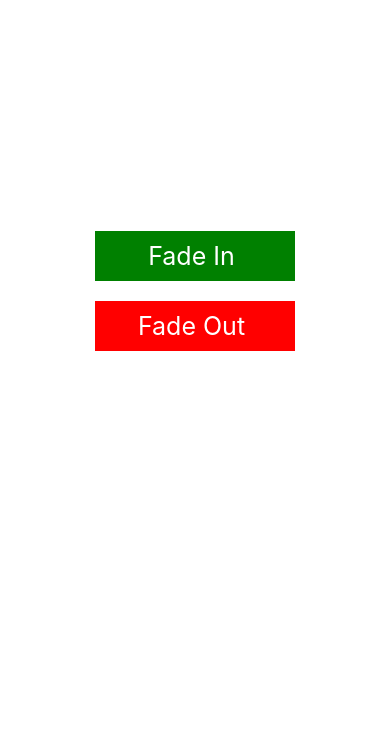
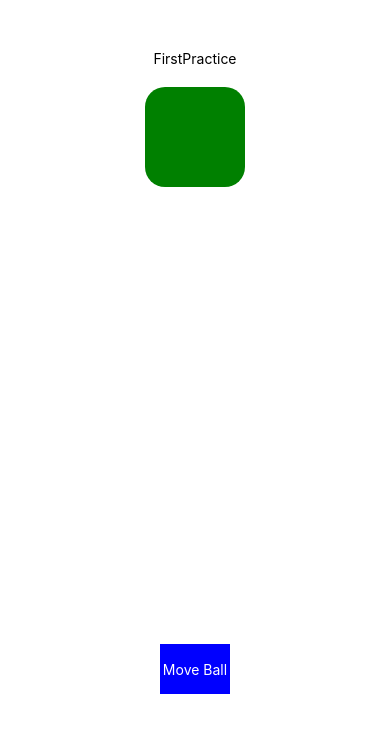
Before and after one commit to saurabhkara/React-Native-Animated, a React Native app: screen / in a window 390 px wide. Shown: the top 732 px of the page. Built offline with nearby package versions, Linux system fonts and the light colour scheme.

Commit message:
animated.spring

```diff
--- a/App.tsx
+++ b/App.tsx
@@ -1,6 +1,7 @@
-import Timing from './src/screens/Timing';
+// import Timing from './src/screens/Timing';
 import React from 'react';
+import FirstPractice from './src/screens/FirstPractice';
 
 export default function App() {
-  return <Timing />;
+  return <FirstPractice />;
 }
--- /dev/null
+++ b/src/components/FadeInView.tsx
@@ -0,0 +1,31 @@
+import {Text, Animated, StyleSheet} from 'react-native';
+import React, {useRef, useEffect} from 'react';
+
+export default function FadeInView() {
+  const fadeInOut = useRef(new Animated.Value(0)).current;
+
+  useEffect(() => {
+    Animated.timing(fadeInOut, {
+      toValue: 1,
+      duration: 2000,
+      useNativeDriver: true,
+    }).start();
+  }, [fadeInOut]);
+
+  return (
+    <Animated.View style={[styles.view, {opacity: fadeInOut}]}>
+      <Text>FadeInView</Text>
+    </Animated.View>
+  );
+}
+const styles = StyleSheet.create({
+  view: {
+    width: 200,
+    height: 50,
+    backgroundColor: 'blue',
+    justifyContent: 'center',
+    alignItems: 'center',
+    alignSelf: 'center',
+    marginVertical: 10,
+  },
+});
--- /dev/null
+++ b/src/screens/FirstPractice.tsx
@@ -0,0 +1,86 @@
+import {View, Text, Animated, StyleSheet, TouchableOpacity} from 'react-native';
+import React, {useRef, useState} from 'react';
+
+export default function FirstPractice() {
+  const aniRef = useRef(new Animated.Value(0)).current;
+  const [moved, setMoved] = useState(false);
+
+  const animateBall = () => {
+    console.log('Working');
+    Animated.timing(aniRef, {
+      toValue: moved ? 0 : 1,
+      duration: 1000,
+      useNativeDriver: true,
+    }).start();
+  };
+
+  return (
+    <View style={styles.container}>
+      <Text>FirstPractice</Text>
+      <Animated.View
+        style={[
+          styles.ball,
+          {
+            transform: [
+              {
+                translateY: aniRef.interpolate({
+                  inputRange: [0, 1],
+                  outputRange: [0, 100],
+                }),
+              },
+              //   {
+              //     translateX: aniRef.interpolate({
+              //       inputRange: [0, 1],
+              //       outputRange: [0, -50],
+              //     }),
+              //   },
+              {
+                rotate: aniRef.interpolate({
+                  inputRange: [0, 1],
+                  outputRange: ['0deg', '360deg'],
+                }),
+              },
+              {
+                scale: aniRef.interpolate({
+                  inputRange: [0, 1],
+                  outputRange: [1, 1.5],
+                }),
+              },
+            ],
+          },
+        ]}
+      />
+      <TouchableOpacity
+        style={styles.button}
+        onPress={() => {
+          setMoved(!moved);
+          animateBall();
+        }}>
+        <Text style={{color: 'white'}}>Move Ball</Text>
+      </TouchableOpacity>
+    </View>
+  );
+}
+const styles = StyleSheet.create({
+  container: {
+    flex: 1,
+    marginVertical: 50,
+    alignItems: 'center',
+  },
+  ball: {
+    width: 100,
+    height: 100,
+    borderRadius: 20,
+    backgroundColor: 'green',
+    marginVertical: 20,
+  },
+  button: {
+    backgroundColor: 'blue',
+    width: 70,
+    height: 50,
+    justifyContent: 'center',
+    alignItems: 'center',
+    position: 'absolute',
+    bottom: 100,
+  },
+});
--- a/src/screens/Timing.tsx
+++ b/src/screens/Timing.tsx
@@ -1,6 +1,7 @@
 import {View, Text, Animated, TouchableOpacity, StyleSheet} from 'react-native';
 import {useRef} from 'react';
 import React from 'react';
+import FadeInView from '../components/FadeInView';
 
 export default function Timing() {
   const fadeInOut = useRef(new Animated.Value(0)).current;
@@ -33,6 +34,7 @@ export default function Timing() {
       <TouchableOpacity onPress={fadeOut} style={styles.buttonFadeOut}>
         <Text style={styles.buttonText}>Fade Out </Text>
       </TouchableOpacity>
+      <FadeInView />
     </View>
   );
 }
```
